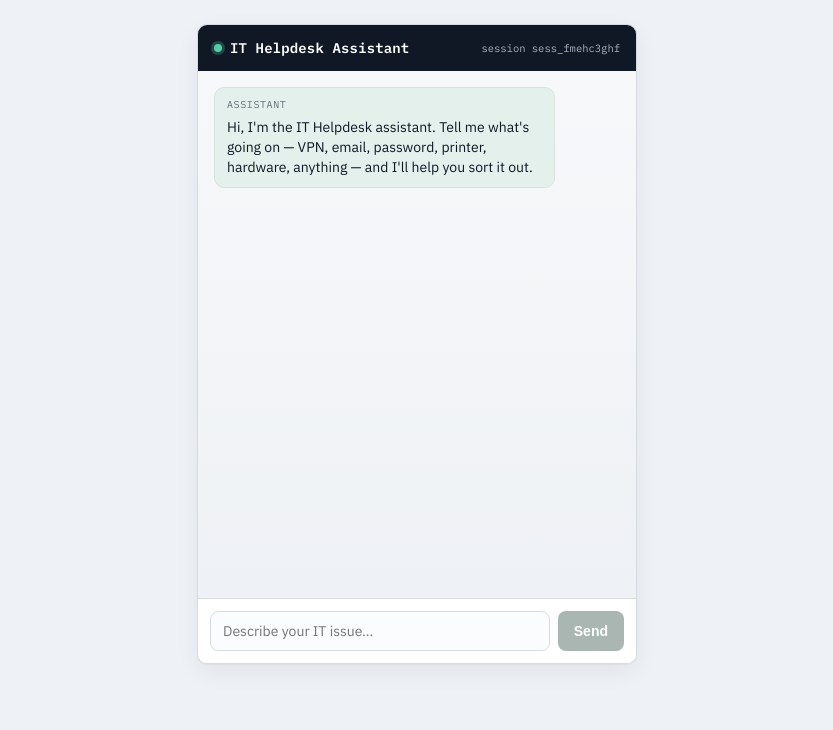
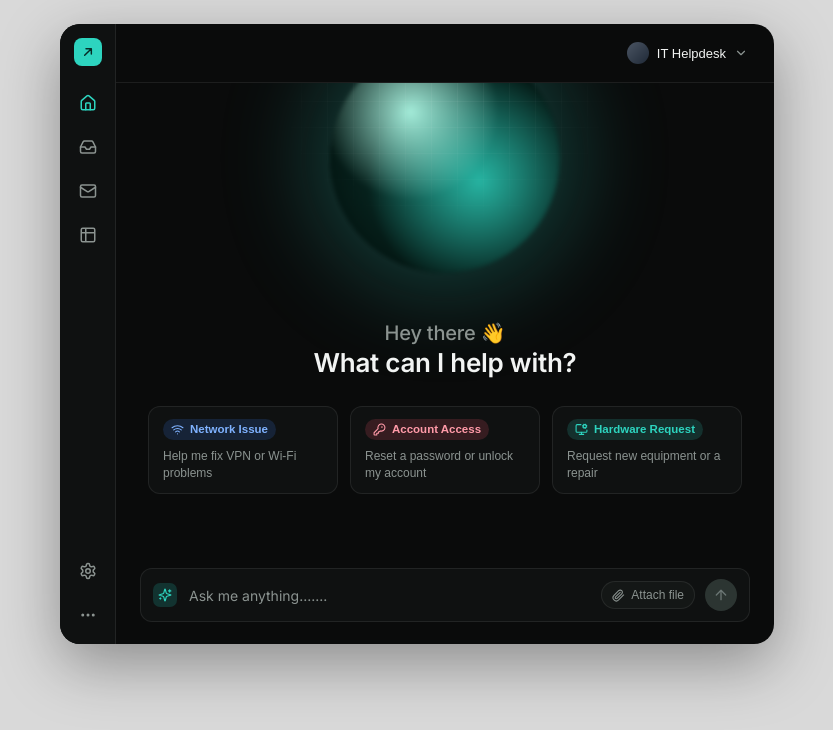
Before and after one commit to aguilarchrstn/microservice-ai-helpdesk-app, a React (Vite) app in the folder ai-helpdesk-app/frontend/: page / in a window 1280 px wide. Shown: the top 730 px of the page, without its empty margins (223-1056 px from the left). Built offline with nearby package versions, Linux system fonts and the light colour scheme.

Commit message:
Add files via upload

```diff
--- a/ai-helpdesk-app/frontend/package.json
+++ b/ai-helpdesk-app/frontend/package.json
@@ -10,7 +10,8 @@
   },
   "dependencies": {
     "react": "^18.3.1",
-    "react-dom": "^18.3.1"
+    "react-dom": "^18.3.1",
+    "lucide-react": "^0.383.0"
   },
   "devDependencies": {
     "@vitejs/plugin-react": "^4.3.1",
--- a/ai-helpdesk-app/frontend/src/ChatWidget.jsx
+++ b/ai-helpdesk-app/frontend/src/ChatWidget.jsx
@@ -1,37 +1,69 @@
 import React, { useEffect, useRef, useState } from "react";
+import {
+  ArrowUp,
+  Home,
+  Inbox,
+  Mail,
+  Table2,
+  Settings,
+  MoreHorizontal,
+  Paperclip,
+  Sparkles,
+  ChevronDown,
+  Wifi,
+  KeyRound,
+  MonitorCog,
+} from "lucide-react";
 
-// Chat widget talks to the chat-service via same-origin /api (proxied in dev
-// by vite.config.js, and by the Ingress path rule in production).
 const API_ENDPOINT = "/api/chat";
 
 function makeSessionId() {
   return "sess_" + Math.random().toString(36).slice(2) + Date.now().toString(36);
 }
 
-const WELCOME = {
-  role: "assistant",
-  content:
-    "Hi, I'm the IT Helpdesk assistant. Tell me what's going on — VPN, email, password, printer, hardware, anything — and I'll help you sort it out.",
-};
+const SUGGESTIONS = [
+  {
+    icon: Wifi,
+    tint: "tint-blue",
+    title: "Network Issue",
+    subtitle: "Help me fix VPN or Wi-Fi problems",
+    prompt: "I'm having trouble connecting — my VPN keeps dropping.",
+  },
+  {
+    icon: KeyRound,
+    tint: "tint-rose",
+    title: "Account Access",
+    subtitle: "Reset a password or unlock my account",
+    prompt: "I'm locked out of my account and need to reset my password.",
+  },
+  {
+    icon: MonitorCog,
+    tint: "tint-green",
+    title: "Hardware Request",
+    subtitle: "Request new equipment or a repair",
+    prompt: "I need to request a repair or replacement for my laptop.",
+  },
+];
 
-export default function ChatWidget() {
+export default function HelpdeskApp() {
   const [sessionId] = useState(makeSessionId);
-  const [messages, setMessages] = useState([WELCOME]);
+  const [messages, setMessages] = useState([]);
   const [input, setInput] = useState("");
   const [status, setStatus] = useState("ready"); // ready | sending | error
   const [errorMsg, setErrorMsg] = useState("");
-  const scrollRef = useRef(null);
+  const logRef = useRef(null);
+
+  const started = messages.length > 0;
 
   useEffect(() => {
-    scrollRef.current?.scrollTo({ top: scrollRef.current.scrollHeight, behavior: "smooth" });
+    logRef.current?.scrollTo({ top: logRef.current.scrollHeight, behavior: "smooth" });
   }, [messages, status]);
 
-  async function sendMessage(e) {
-    e.preventDefault();
-    const text = input.trim();
-    if (!text || status === "sending") return;
+  async function send(text) {
+    const trimmed = text.trim();
+    if (!trimmed || status === "sending") return;
 
-    setMessages((m) => [...m, { role: "user", content: text }]);
+    setMessages((m) => [...m, { role: "user", content: trimmed }]);
     setInput("");
     setStatus("sending");
     setErrorMsg("");
@@ -40,7 +72,7 @@ export default function ChatWidget() {
       const res = await fetch(API_ENDPOINT, {
         method: "POST",
         headers: { "Content-Type": "application/json" },
-        body: JSON.stringify({ session_id: sessionId, message: text }),
+        body: JSON.stringify({ session_id: sessionId, message: trimmed }),
       });
 
       if (!res.ok) {
@@ -57,52 +89,129 @@ export default function ChatWidget() {
     }
   }
 
+  function handleSubmit(e) {
+    e.preventDefault();
+    send(input);
+  }
+
   return (
-    <div className="widget">
-      <header className="widget__header">
-        <div className="widget__title">
-          <span className={`dot dot--${status === "error" ? "error" : "live"}`} />
-          IT Helpdesk Assistant
+    <div className="app">
+      <aside className="sidebar">
+        <div className="sidebar__logo">
+          <svg width="16" height="16" viewBox="0 0 24 24" fill="none">
+            <path d="M7 17L17 7M17 7H9M17 7V15" stroke="currentColor" strokeWidth="2.2" strokeLinecap="round" strokeLinejoin="round" />
+          </svg>
         </div>
-        <div className="widget__session">session {sessionId.slice(0, 14)}</div>
+        <nav className="sidebar__nav">
+          <button className="sidebar__icon sidebar__icon--active" aria-label="Home">
+            <Home size={18} />
+          </button>
+          <button className="sidebar__icon" aria-label="Tickets">
+            <Inbox size={18} />
+          </button>
+          <button className="sidebar__icon" aria-label="Messages">
+            <Mail size={18} />
+          </button>
+          <button className="sidebar__icon" aria-label="Knowledge base">
+            <Table2 size={18} />
+          </button>
+        </nav>
+        <div className="sidebar__bottom">
+          <button className="sidebar__icon" aria-label="Settings">
+            <Settings size={18} />
+          </button>
+          <button className="sidebar__icon" aria-label="More">
+            <MoreHorizontal size={18} />
+          </button>
+        </div>
+      </aside>
+
+      <main className="main">
+        <header className="topbar">
+          <div className="topbar__spacer" />
+          <button className="topbar__profile">
+            <span className="topbar__avatar" aria-hidden="true" />
+            <span className="topbar__name">IT Helpdesk</span>
+            <ChevronDown size={14} />
+          </button>
         </header>
 
-      <div className="widget__log" ref={scrollRef}>
+        {!started ? (
+          <div className="hero">
+            <div className="hero__orb" aria-hidden="true">
+              <div className="hero__orb-glow" />
+              <div className="hero__grid" />
+            </div>
+
+            <div className="hero__copy">
+              <h1>
+                Hey there <span className="hero__accent">👋</span>
+              </h1>
+              <h1>What can I help with?</h1>
+            </div>
+
+            <div className="suggestions">
+              {SUGGESTIONS.map(({ icon: Icon, tint, title, subtitle, prompt }) => (
+                <button
+                  key={title}
+                  className={`suggestion ${tint}`}
+                  onClick={() => send(prompt)}
+                >
+                  <span className="suggestion__badge">
+                    <Icon size={13} />
+                    {title}
+                  </span>
+                  <span className="suggestion__subtitle">{subtitle}</span>
+                </button>
+              ))}
+            </div>
+          </div>
+        ) : (
+          <div className="log" ref={logRef}>
             {messages.map((m, i) => (
               <div key={i} className={`bubble bubble--${m.role}`}>
-            <div className="bubble__label">{m.role === "user" ? "You" : "Assistant"}</div>
+                <div className="bubble__label">{m.role === "user" ? "You" : "IT Helpdesk"}</div>
                 <div className="bubble__text">{m.content}</div>
               </div>
             ))}
 
             {status === "sending" && (
               <div className="bubble bubble--assistant bubble--pending">
-            <div className="bubble__label">Assistant</div>
+                <div className="bubble__label">IT Helpdesk</div>
                 <div className="bubble__text typing">
-              <span /><span /><span />
+                  <span />
+                  <span />
+                  <span />
                 </div>
               </div>
             )}
 
             {status === "error" && (
-          <div className="widget__error">
-            Couldn't reach the assistant: {errorMsg}
+              <div className="log__error">Couldn't reach the assistant: {errorMsg}</div>
+            )}
           </div>
         )}
+
+        <form className="composer" onSubmit={handleSubmit}>
+          <div className="composer__icon">
+            <Sparkles size={14} />
           </div>
-
-      <form className="widget__composer" onSubmit={sendMessage}>
           <input
             type="text"
-          placeholder="Describe your IT issue…"
+            placeholder="Ask me anything......."
             value={input}
             onChange={(e) => setInput(e.target.value)}
             disabled={status === "sending"}
           />
-        <button type="submit" disabled={status === "sending" || !input.trim()}>
-          Send
+          <button type="button" className="composer__attach">
+            <Paperclip size={13} />
+            Attach file
+          </button>
+          <button type="submit" className="composer__send" disabled={status === "sending" || !input.trim()}>
+            <ArrowUp size={16} />
           </button>
         </form>
+      </main>
     </div>
   );
 }
--- a/ai-helpdesk-app/frontend/src/index.css
+++ b/ai-helpdesk-app/frontend/src/index.css
@@ -1,16 +1,16 @@
-@import url("https://fonts.googleapis.com/css2?family=IBM+Plex+Mono:wght@400;500;600&family=IBM+Plex+Sans:wght@400;500;600&display=swap");
+@import url("https://fonts.googleapis.com/css2?family=Inter:wght@400;500;600;700&family=IBM+Plex+Mono:wght@400;500&display=swap");
 
 :root {
-  --ink: #101826;
-  --ink-soft: #4b5768;
-  --paper: #eef1f5;
-  --panel: #ffffff;
-  --line: #d7dce3;
-  --accent: #1f6f5c;
-  --accent-soft: #e4f0ec;
-  --amber: #c8791f;
-  --danger: #b3452e;
-  --radius: 10px;
+  --bg: #0a0b0b;
+  --panel: #0f1111;
+  --panel-soft: #141716;
+  --line: rgba(255, 255, 255, 0.08);
+  --text: #f2f4f3;
+  --text-dim: #8b9390;
+  --teal: #2dd4bf;
+  --teal-dim: #123330;
+  --radius-lg: 20px;
+  --radius-md: 12px;
 }
 
 * {
@@ -25,85 +25,280 @@ body,
 }
 
 body {
-  font-family: "IBM Plex Sans", system-ui, sans-serif;
-  background: var(--paper);
-  color: var(--ink);
+  font-family: "Inter", system-ui, sans-serif;
+  background: #d9d9d9;
+  color: var(--text);
   display: flex;
   align-items: center;
   justify-content: center;
   padding: 24px;
 }
 
-.widget {
+.app {
   width: 100%;
-  max-width: 440px;
-  height: 640px;
+  max-width: 980px;
+  height: 620px;
+  background: var(--bg);
+  border-radius: var(--radius-lg);
+  display: flex;
+  overflow: hidden;
+  box-shadow: 0 20px 60px rgba(0, 0, 0, 0.35);
+}
+
+/* --- sidebar ------------------------------------------------------ */
+
+.sidebar {
+  width: 56px;
+  flex-shrink: 0;
   background: var(--panel);
-  border: 1px solid var(--line);
-  border-radius: var(--radius);
+  border-right: 1px solid var(--line);
   display: flex;
   flex-direction: column;
-  overflow: hidden;
-  box-shadow: 0 1px 2px rgba(16, 24, 38, 0.04), 0 8px 24px rgba(16, 24, 38, 0.06);
+  align-items: center;
+  padding: 14px 0;
+  gap: 22px;
 }
 
-.widget__header {
-  background: var(--ink);
-  color: #fff;
-  padding: 14px 16px;
+.sidebar__logo {
+  width: 28px;
+  height: 28px;
+  border-radius: 8px;
+  background: var(--teal);
+  color: #062b26;
   display: flex;
-  align-items: baseline;
-  justify-content: space-between;
-  font-family: "IBM Plex Mono", monospace;
+  align-items: center;
+  justify-content: center;
 }
 
-.widget__title {
-  font-size: 14px;
-  font-weight: 600;
-  letter-spacing: 0.01em;
+.sidebar__nav {
+  display: flex;
+  flex-direction: column;
+  gap: 14px;
+  flex: 1;
+}
+
+.sidebar__bottom {
+  display: flex;
+  flex-direction: column;
+  gap: 14px;
+}
+
+.sidebar__icon {
+  width: 30px;
+  height: 30px;
+  border: none;
+  background: transparent;
+  color: var(--text-dim);
+  border-radius: 8px;
+  display: flex;
+  align-items: center;
+  justify-content: center;
+  cursor: pointer;
+}
+
+.sidebar__icon:hover {
+  background: var(--panel-soft);
+  color: var(--text);
+}
+
+.sidebar__icon--active {
+  color: var(--teal);
+}
+
+/* --- main / topbar ------------------------------------------------- */
+
+.main {
+  flex: 1;
+  display: flex;
+  flex-direction: column;
+  min-width: 0;
+}
+
+.topbar {
+  display: flex;
+  align-items: center;
+  justify-content: flex-end;
+  padding: 14px 20px;
+  border-bottom: 1px solid var(--line);
+}
+
+.topbar__profile {
   display: flex;
   align-items: center;
   gap: 8px;
+  background: transparent;
+  border: none;
+  color: var(--text-dim);
+  cursor: pointer;
+  padding: 4px 6px;
+  border-radius: 8px;
 }
 
-.dot {
-  width: 8px;
-  height: 8px;
+.topbar__profile:hover {
+  background: var(--panel-soft);
+}
+
+.topbar__avatar {
+  width: 22px;
+  height: 22px;
   border-radius: 50%;
+  background: linear-gradient(135deg, #4b5563, #1f2937);
   display: inline-block;
 }
 
-.dot--live {
-  background: #4fd1a5;
-  box-shadow: 0 0 0 3px rgba(79, 209, 165, 0.25);
+.topbar__name {
+  font-size: 13px;
+  color: var(--text);
+  font-weight: 500;
 }
 
-.dot--error {
-  background: var(--danger);
-  box-shadow: 0 0 0 3px rgba(179, 69, 46, 0.25);
+/* --- hero ------------------------------------------------------------ */
+
+.hero {
+  flex: 1;
+  display: flex;
+  flex-direction: column;
+  align-items: center;
+  justify-content: center;
+  padding: 20px 32px 8px;
+  position: relative;
+  overflow: hidden;
 }
 
-.widget__session {
-  font-size: 10.5px;
-  color: #a8b2c2;
+.hero__orb {
+  position: absolute;
+  top: -60px;
+  left: 50%;
+  transform: translateX(-50%);
+  width: 340px;
+  height: 260px;
+  pointer-events: none;
 }
 
-.widget__log {
-  flex: 1;
-  padding: 16px;
-  overflow-y: auto;
+.hero__grid {
+  position: absolute;
+  inset: 0;
+  background-image:
+    linear-gradient(rgba(255, 255, 255, 0.05) 1px, transparent 1px),
+    linear-gradient(90deg, rgba(255, 255, 255, 0.05) 1px, transparent 1px);
+  background-size: 26px 26px;
+  mask-image: radial-gradient(ellipse 70% 70% at 50% 30%, black 0%, transparent 75%);
+}
+
+.hero__orb-glow {
+  position: absolute;
+  top: 20px;
+  left: 50%;
+  transform: translateX(-50%);
+  width: 230px;
+  height: 230px;
+  border-radius: 50%;
+  background:
+    radial-gradient(circle at 35% 30%, rgba(180, 255, 235, 0.9), transparent 40%),
+    radial-gradient(circle at 65% 60%, rgba(45, 212, 191, 0.8), transparent 55%),
+    radial-gradient(circle at 50% 50%, #0d3b34, #041814 70%);
+  filter: blur(2px);
+  box-shadow: 0 0 90px 20px rgba(45, 212, 191, 0.25);
+}
+
+.hero__copy {
+  position: relative;
+  z-index: 1;
+  text-align: center;
+  margin-top: 150px;
+}
+
+.hero__copy h1 {
+  font-size: 26px;
+  font-weight: 600;
+  margin: 2px 0;
+  letter-spacing: -0.01em;
+}
+
+.hero__copy h1:first-child {
+  color: var(--text-dim);
+  font-weight: 500;
+  font-size: 20px;
+}
+
+.suggestions {
+  position: relative;
+  z-index: 1;
+  display: flex;
+  gap: 12px;
+  margin-top: 26px;
+  flex-wrap: wrap;
+  justify-content: center;
+}
+
+.suggestion {
+  width: 190px;
+  text-align: left;
+  border: 1px solid var(--line);
+  border-radius: var(--radius-md);
+  padding: 12px 14px;
+  background: var(--panel);
+  cursor: pointer;
   display: flex;
   flex-direction: column;
-  gap: 12px;
-  background: linear-gradient(180deg, #f7f8fa 0%, var(--paper) 100%);
+  gap: 8px;
+  transition: transform 0.15s ease, border-color 0.15s ease;
+}
+
+.suggestion:hover {
+  transform: translateY(-2px);
+  border-color: rgba(255, 255, 255, 0.18);
+}
+
+.suggestion__badge {
+  display: inline-flex;
+  align-items: center;
+  gap: 6px;
+  align-self: flex-start;
+  font-size: 11.5px;
+  font-weight: 600;
+  padding: 4px 8px;
+  border-radius: 999px;
+}
+
+.suggestion__subtitle {
+  font-size: 12px;
+  color: var(--text-dim);
+  line-height: 1.4;
+}
+
+.tint-blue .suggestion__badge {
+  background: rgba(56, 132, 255, 0.16);
+  color: #7fb2ff;
+}
+
+.tint-rose .suggestion__badge {
+  background: rgba(255, 90, 110, 0.16);
+  color: #ff9aa8;
+}
+
+.tint-green .suggestion__badge {
+  background: rgba(45, 212, 191, 0.16);
+  color: var(--teal);
+}
+
+/* --- conversation log -------------------------------------------------- */
+
+.log {
+  flex: 1;
+  overflow-y: auto;
+  padding: 20px 24px;
+  display: flex;
+  flex-direction: column;
+  gap: 14px;
 }
 
 .bubble {
-  max-width: 84%;
-  padding: 10px 12px;
-  border-radius: var(--radius);
+  max-width: 70%;
+  padding: 10px 13px;
+  border-radius: var(--radius-md);
   font-size: 14px;
-  line-height: 1.45;
+  line-height: 1.5;
 }
 
 .bubble__label {
@@ -112,7 +307,7 @@ body {
   text-transform: uppercase;
   letter-spacing: 0.06em;
   margin-bottom: 4px;
-  opacity: 0.6;
+  opacity: 0.55;
 }
 
 .bubble__text {
@@ -121,20 +316,16 @@ body {
 
 .bubble--user {
   align-self: flex-end;
-  background: var(--ink);
-  color: #fff;
-}
-
-.bubble--user .bubble__label {
-  opacity: 0.55;
-  color: #d7dce3;
+  background: var(--teal-dim);
+  color: #d9fff5;
+  border: 1px solid rgba(45, 212, 191, 0.25);
 }
 
 .bubble--assistant {
   align-self: flex-start;
-  background: var(--accent-soft);
-  border: 1px solid #d3e6de;
-  color: var(--ink);
+  background: var(--panel-soft);
+  border: 1px solid var(--line);
+  color: var(--text);
 }
 
 .bubble--pending .typing {
@@ -147,7 +338,7 @@ body {
   width: 6px;
   height: 6px;
   border-radius: 50%;
-  background: var(--accent);
+  background: var(--teal);
   opacity: 0.5;
   animation: pulse 1.1s infinite ease-in-out;
 }
@@ -164,70 +355,121 @@ body {
   40% { transform: scale(1); opacity: 0.9; }
 }
 
-.widget__error {
+.log__error {
   align-self: center;
   font-family: "IBM Plex Mono", monospace;
   font-size: 12px;
-  color: var(--danger);
-  background: #f7e9e4;
-  border: 1px solid #e6c3b6;
-  border-radius: var(--radius);
+  color: #ff9aa8;
+  background: rgba(255, 90, 110, 0.1);
+  border: 1px solid rgba(255, 90, 110, 0.25);
+  border-radius: var(--radius-md);
   padding: 8px 12px;
-  text-align: center;
 }
 
-.widget__composer {
+/* --- composer ------------------------------------------------------ */
+
+.composer {
+  margin: 0 24px 22px;
+  background: var(--panel);
+  border: 1px solid var(--line);
+  border-radius: var(--radius-md);
+  padding: 10px 12px;
   display: flex;
-  gap: 8px;
-  padding: 12px;
-  border-top: 1px solid var(--line);
-  background: var(--panel);
+  align-items: center;
+  gap: 10px;
 }
 
-.widget__composer input {
+.composer__icon {
+  width: 24px;
+  height: 24px;
+  border-radius: 7px;
+  background: var(--teal-dim);
+  color: var(--teal);
+  display: flex;
+  align-items: center;
+  justify-content: center;
+  flex-shrink: 0;
+}
+
+.composer input {
   flex: 1;
-  border: 1px solid var(--line);
-  border-radius: 8px;
-  padding: 10px 12px;
+  border: none;
+  background: transparent;
+  color: var(--text);
   font-size: 14px;
   font-family: inherit;
   outline: none;
-  background: #fbfcfd;
 }
 
-.widget__composer input:focus {
-  border-color: var(--accent);
-  box-shadow: 0 0 0 3px var(--accent-soft);
+.composer input::placeholder {
+  color: var(--text-dim);
 }
 
-.widget__composer button {
-  border: none;
-  border-radius: 8px;
-  padding: 10px 16px;
-  background: var(--accent);
-  color: #fff;
-  font-weight: 600;
-  font-size: 14px;
+.composer__attach {
+  display: flex;
+  align-items: center;
+  gap: 6px;
+  border: 1px solid var(--line);
+  background: var(--panel-soft);
+  color: var(--text-dim);
+  font-size: 12px;
+  border-radius: 999px;
+  padding: 6px 10px;
   cursor: pointer;
+  flex-shrink: 0;
 }
 
-.widget__composer button:disabled {
-  background: #a9b6b1;
+.composer__attach:hover {
+  color: var(--text);
+}
+
+.composer__send {
+  width: 32px;
+  height: 32px;
+  border-radius: 50%;
+  border: none;
+  background: var(--teal);
+  color: #062b26;
+  display: flex;
+  align-items: center;
+  justify-content: center;
+  cursor: pointer;
+  flex-shrink: 0;
+}
+
+.composer__send:disabled {
+  background: #2c3532;
+  color: #6b7674;
   cursor: not-allowed;
 }
 
-.widget__composer button:not(:disabled):hover {
-  background: #185b4a;
-}
+/* --- responsive ------------------------------------------------------ */
 
-@media (max-width: 480px) {
+@media (max-width: 720px) {
   body {
     padding: 0;
   }
-  .widget {
+  .app {
     max-width: 100%;
     height: 100vh;
     border-radius: 0;
-    border: none;
+  }
+  .sidebar {
+    display: none;
+  }
+  .suggestions {
+    flex-direction: column;
+    align-items: stretch;
+  }
+  .suggestion {
+    width: 100%;
   }
 }
+
+@media (prefers-reduced-motion: reduce) {
+  .bubble--pending .typing span,
+  .suggestion {
+    animation: none !important;
+    transition: none !important;
+  }
+}
```
Also changed, not shown: 1 other file (tests, documents, lock files or other folders). Lines whose indentation alone changed are shown as unchanged.
